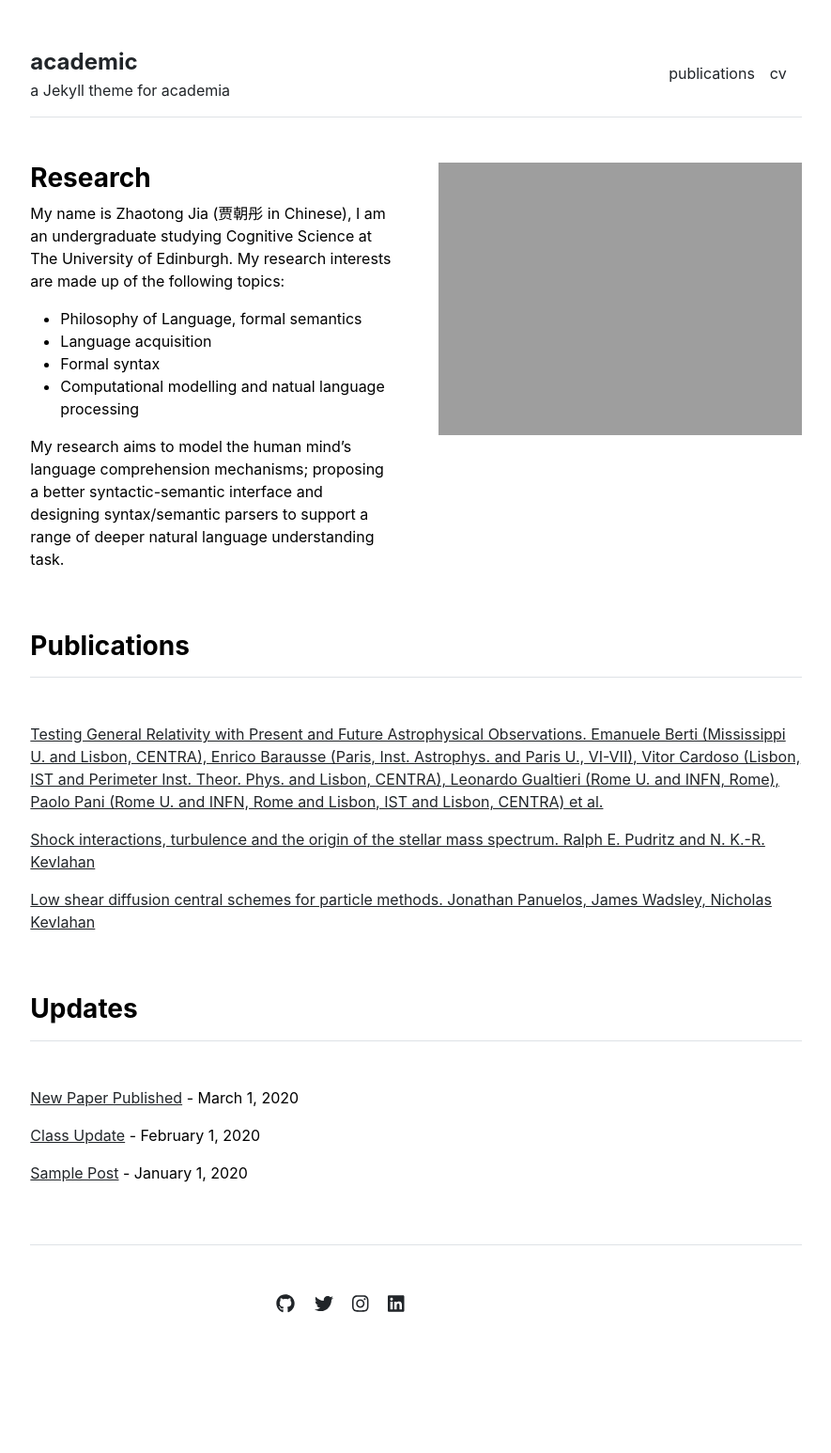
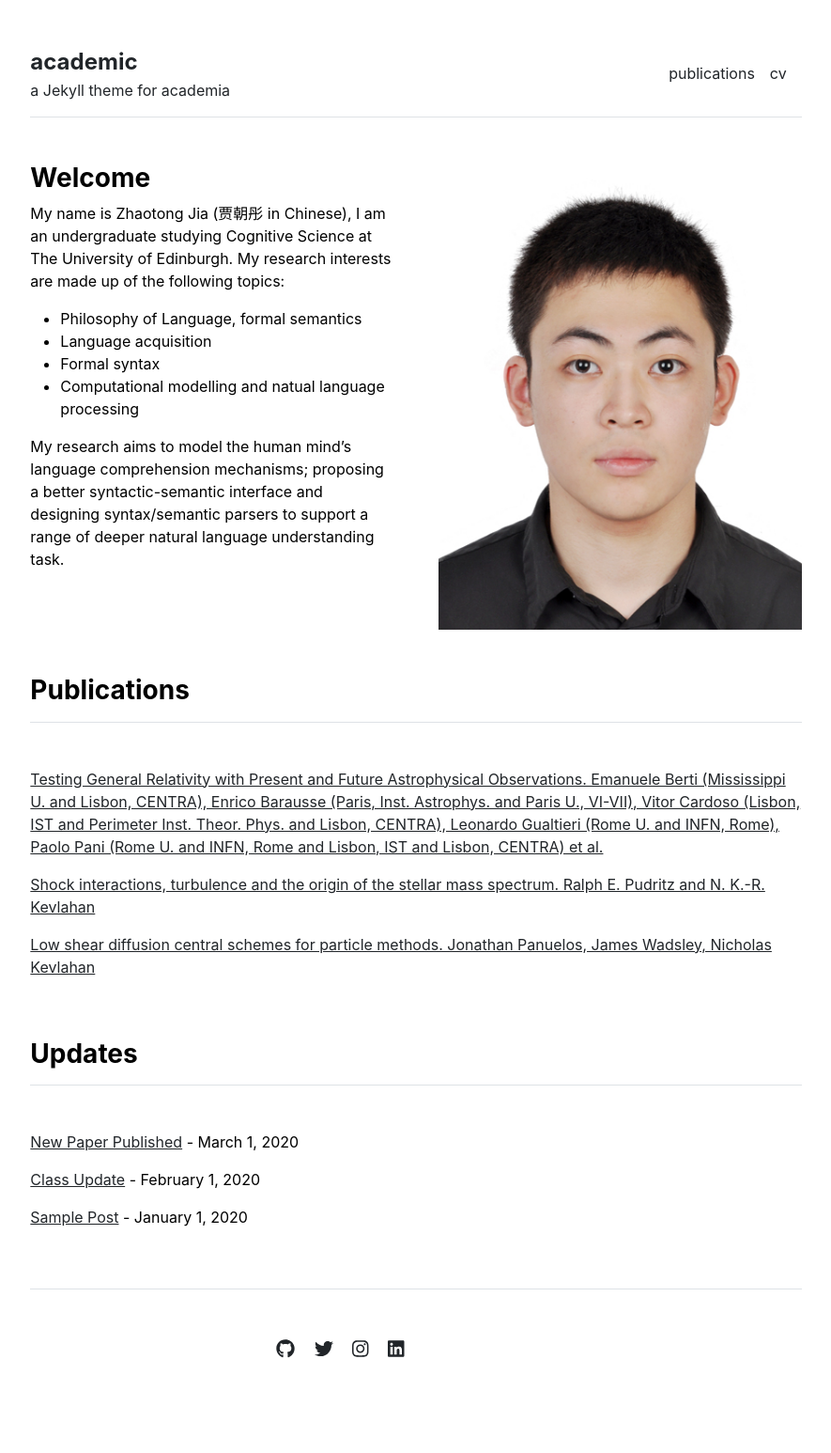
Before and after one commit to chotong/chotong.github.io, a Jekyll site: the page built from docs/index.md, in a window 1280 px wide. Shown: the whole page at 94% size, without its empty margins (197-1082 px from the left). Built offline with Jekyll 4.4.1, drawn with Linux system fonts in a browser that asks for light colours; before the commit the page ends 1499 px from its top, so only the background shows below that.

Commit message:
Update home.html

```diff
--- a/docs/_layouts/home.html
+++ b/docs/_layouts/home.html
@@ -4,11 +4,11 @@ layout: default
 
 <div class="row g-5 mb-5">
   <div class="col-md-6">
-    <h3 class="fw-bold">Research</h3>
+    <h3 class="fw-bold">Welcome</h3>
     {{ content }}
   </div>
   <div class="col-md-6">
-    <img src="{{ site.github.url }}/assets/img/home.jpg" alt="Home" width="100%">
+    <img src="{{ site.github.url }}/assets/img/JIA Zhaotong.jpg" alt="Home" width="100%">
   </div>
 </div>
 
```
